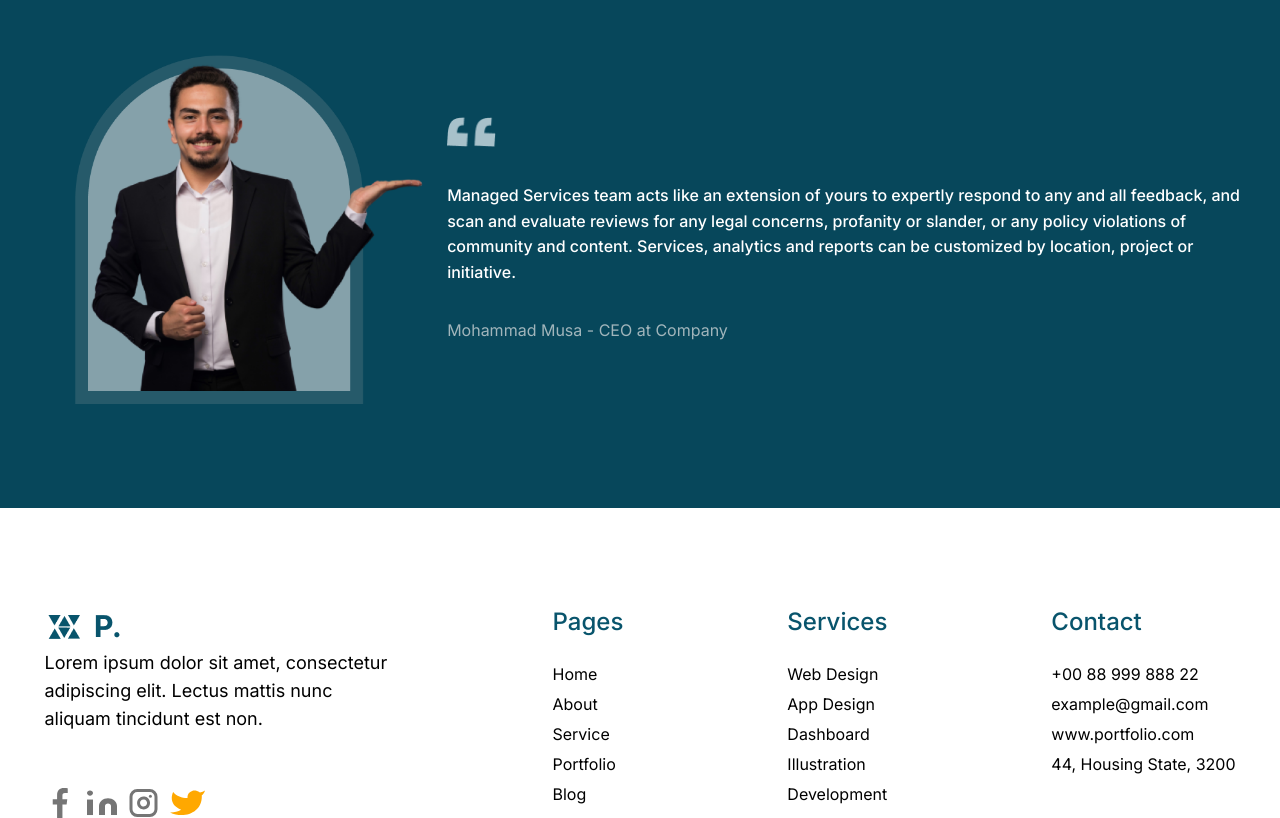
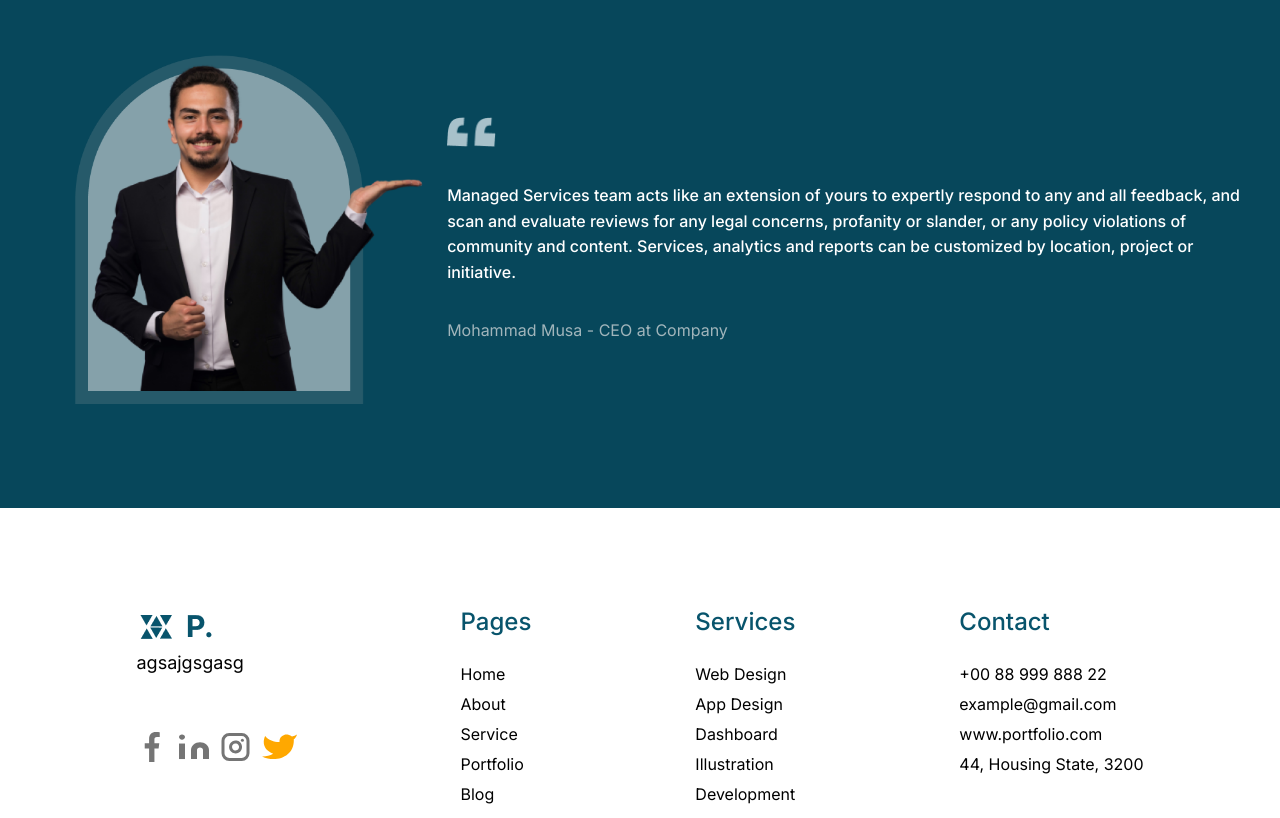
Before and after one commit to shahobiddin2oo9/home-work-16, a plain HTML site: page index.html in a window 1280 px wide. Shown: the part 5113-5931 px from the top of the page. Drawn offline with Linux system fonts and the light colour scheme; a web font is replaced by a local one.

Commit message:
edit index

```diff
--- a/index.html
+++ b/index.html
@@ -240,10 +240,7 @@
           <div class="footer1-footer2">
             <div class="footer-div-1">
               <img class="footer-img1" src="./img/brend1.png" alt="No img/" />
-              <p class="footer-p11">
-                Lorem ipsum dolor sit amet, consectetur adipiscing elit. Lectus
-                mattis nunc aliquam tincidunt est non.
-              </p>
+              <p class="footer-p11">agsajgsgasg</p>
               <div class="footer-img-icon">
                 <img src="./img/icon1.svg" alt="No img?" />
                 <img src="./img/icon2.svg" alt="No img?" />
```
